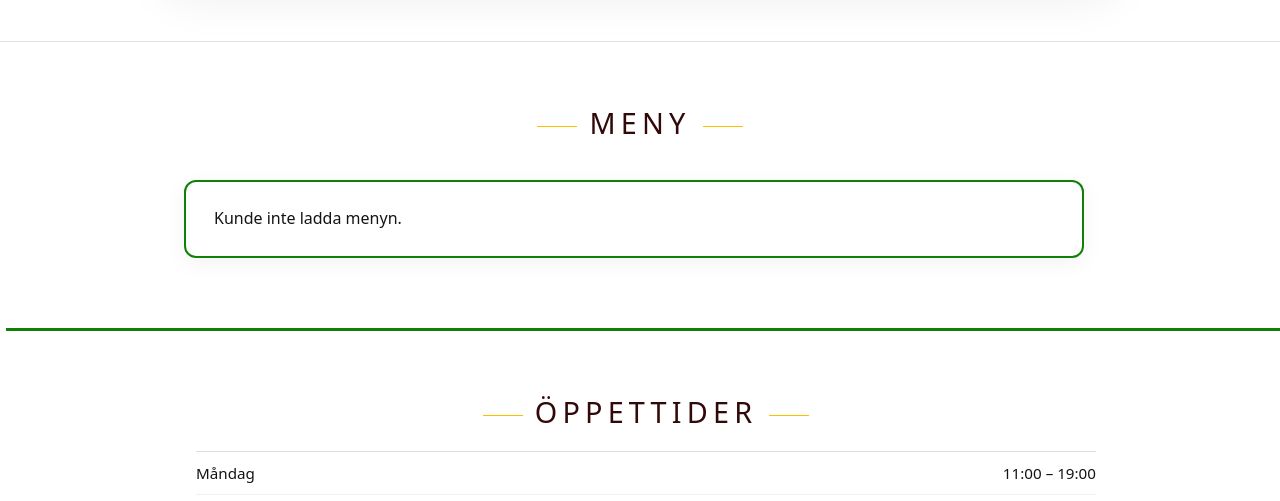
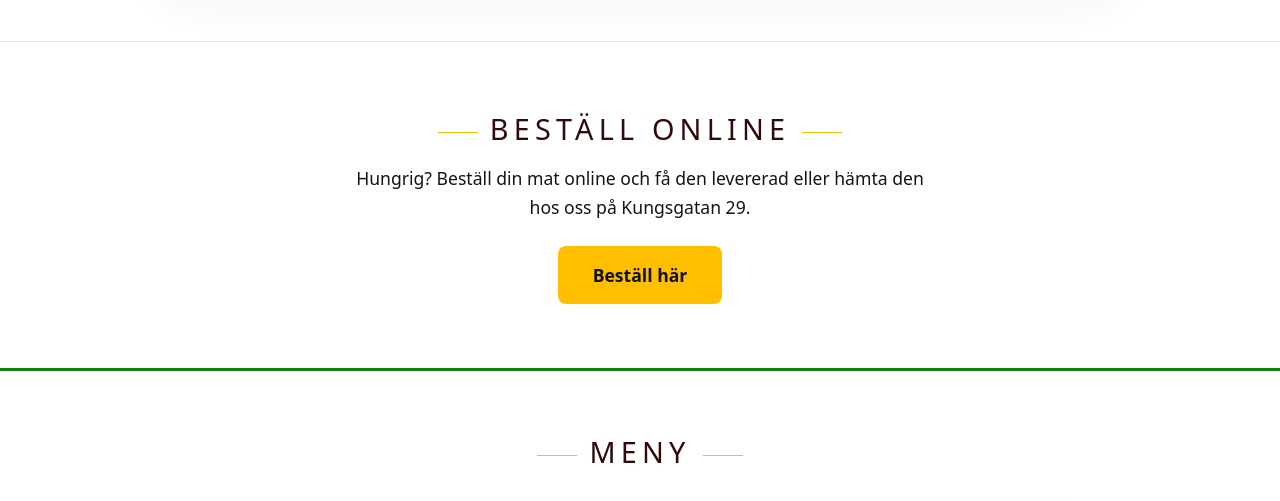
Before and after one commit to potamo74/basil-gatuk-k, a plain HTML site: page index.html in a window 1280 px wide. Shown: the part 231-732 px from the top of the page. Drawn offline with Linux system fonts and the light colour scheme; no server answers.

Commit message:
online beställ

```diff
--- a/index.html
+++ b/index.html
@@ -49,6 +49,22 @@
     </div>
   </header>
 
+  <!-- BESTÄLL ONLINE -->
+<section class="section order-section fade-up" id="order">
+  <div class="section-inner order-inner">
+    <h2 class="section-title">Beställ online</h2>
+
+    <p class="order-text">
+      Hungrig? Beställ din mat online och få den levererad eller hämta den hos oss på Kungsgatan 29.
+    </p>
+
+    <a href="https://www.youtube.com/watch?v=dQw4w9WgXcQ" class="order-button">
+      Beställ här
+    </a>
+  </div>
+</section>
+
+
   <!-- MENY (kopplad till script.js / Google Sheet) -->
   <section class="section fade-up" id="menu">
     <div class="section-inner">
@@ -61,18 +77,6 @@
     </div>
   </section>
 
-  <!-- INTRO: BASILS GATUKÖK (centrerad text)
-  <section class="section section--intro fade-up" id="about">
-    <div class="section-inner">
-      <h2 class="section-title fade-up">Basils Gatukök</h2>
-      <p class="section-text fade-up">
-        Chillen på grillen
-      </p>
-      <p class="section-text fade-up">
-
-      </p>
-    </div>
-  </section> -->
 
   <!-- ÖPPETTIDER -->
   <section class="section fade-right" id="hours">
--- a/style.css
+++ b/style.css
@@ -50,6 +50,52 @@ a:hover {
   position: sticky;
   top: 0;
   z-index: 1000; /* så den ligger över allt annat */
+}
+
+/* BESTÄLL ONLINE */
+
+.order-section {
+  text-align: center;
+}
+
+.order-inner {
+  display: flex;
+  flex-direction: column;
+  align-items: center;
+}
+
+.order-text {
+  max-width: 600px;
+  margin: 0 auto 25px;
+  font-size: 1.1rem;
+  line-height: 1.6;
+}
+
+.order-button {
+  display: inline-block;
+  padding: 15px 35px;
+
+  background: #ffbf00;
+  color: #111;
+
+  font-size: 1.1rem;
+  font-weight: 700;
+  text-decoration: none;
+
+  border-radius: 8px;
+
+  transition:
+    transform 0.2s ease,
+    background 0.2s ease;
+}
+
+.order-button:hover {
+  background: #e6ac00;
+  transform: translateY(-2px);
+}
+
+.order-button:active {
+  transform: translateY(0);
 }
 
 /* INSTAGRAM-RAD */
```
